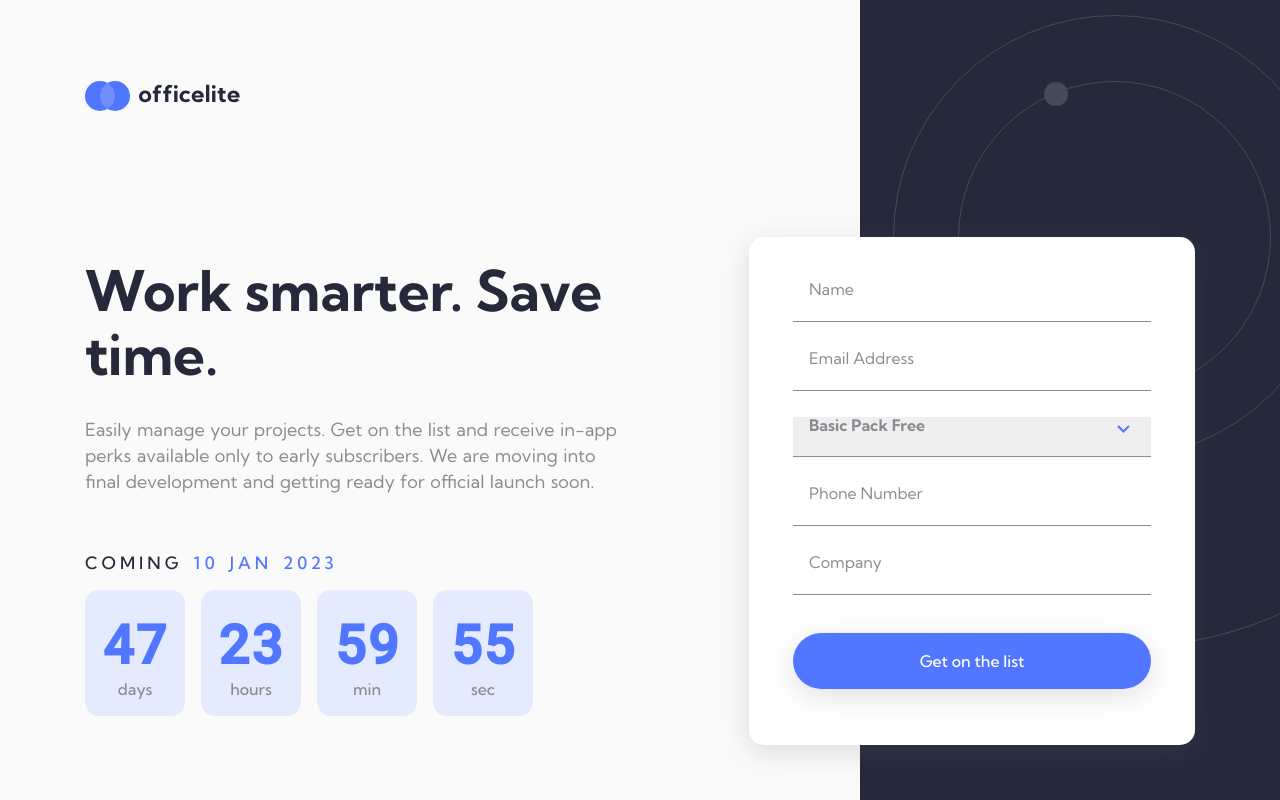
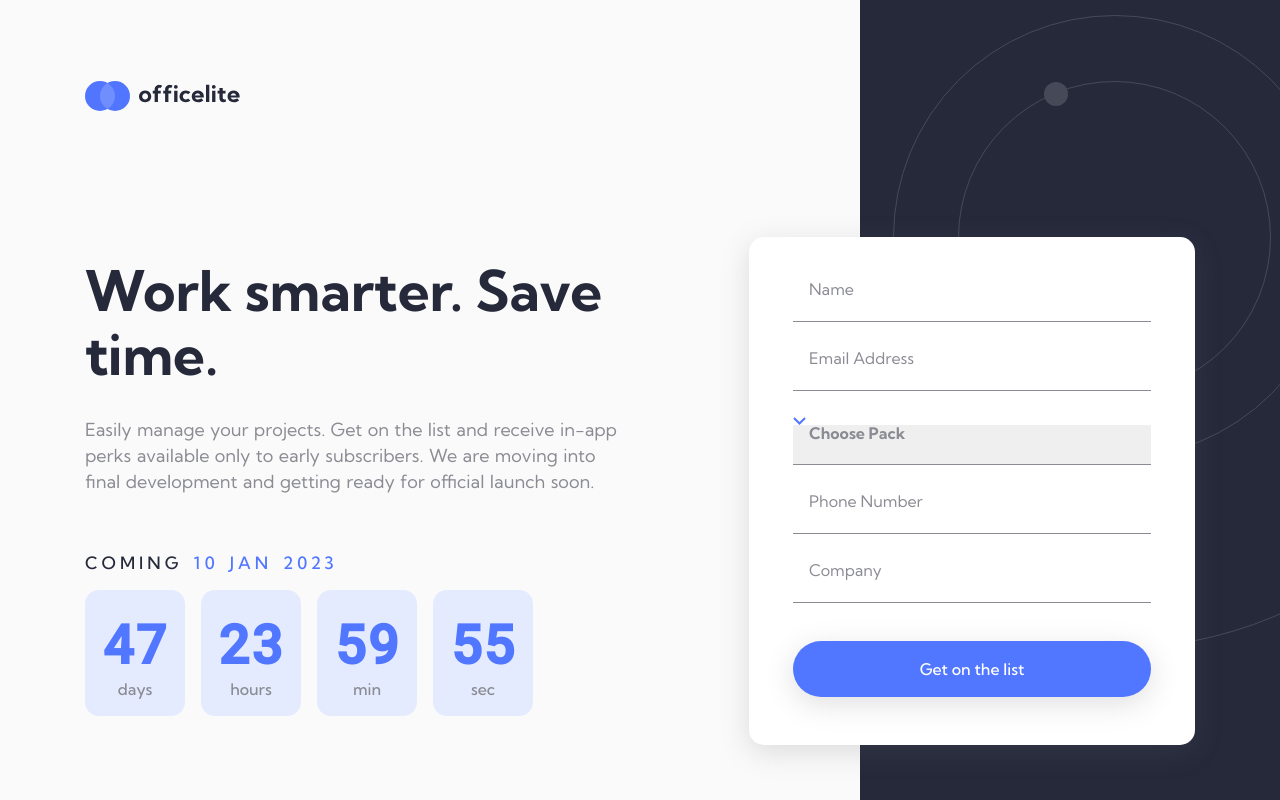
Before and after one commit to jarekTerejko/Officelite-coming-soon-site, a Next.js app: page /signup in a window 1280 px wide. Shown: the top 800 px of the page. Built offline with nearby package versions, Linux system fonts and the light colour scheme.

Commit message:
add validation to select form field

```diff
--- a/components/Form/Form.js
+++ b/components/Form/Form.js
@@ -21,11 +21,18 @@ const Form = () => {
   const phoneRegExp =
     /^((\\+[1-9]{1,4}[ \\-]*)|(\\([0-9]{2,3}\\)[ \\-]*)|([0-9]{2,4})[ \\-]*)*?[0-9]{3,4}?[ \\-]*[0-9]{3,4}?$/;
 
+  const selectOptions = [
+    { optionName: "Choose Pack", optionValue: "" },
+    { optionName: "Basic Pack Free", optionValue: "Basic Pack Free" },
+    { optionName: "Pro Pack $9.99", optionValue: "Pro Pack $9.99" },
+    { optionName: "Ultimate Pack $19.99", optionValue: "Ultimate Pack $19.99" },
+  ];
+
   const formik = useFormik({
     initialValues: {
       name: "",
       email: "",
-      pack: "Basic Pack Free",
+      pack: "",
       phoneNumber: "",
       company: "",
     },
@@ -36,6 +43,7 @@ const Form = () => {
       email: Yup.string()
         .email("Invalid email address")
         .required("Email is required"),
+      pack: Yup.string().required("Pack is required"),
       phoneNumber: Yup.string()
         .matches(phoneRegExp, "Phone number is not valid")
         .required("Phone Number is required"),
@@ -43,7 +51,7 @@ const Form = () => {
     }),
     onSubmit: (values) => {
       console.log(values);
-      router.push({ pathname: "/success", query: values});
+      router.push({ pathname: "/success", query: values });
     },
   });
 
@@ -89,17 +97,22 @@ const Form = () => {
       </ContactFormRow>
       <ContactFormRow>
         <ContactFormLabel htmlFor="pack"></ContactFormLabel>
+        <img src={IconArrowDown.src} className="icon-arrow-down" alt="" />
         <ContactFormSelect
-          iconArrowDown={IconArrowDown}
-          style={{ backgroundImage: `url(${IconArrowDown.src})` }}
           name="pack"
           value={formik.values.pack}
           onChange={formik.handleChange}
+          onBlur={formik.handleBlur}
         >
-          <option>Basic Pack Free</option>
-          <option>Pro Pack $9.99</option>
-          <option>Ultimate Pack $19.99</option>
+          {selectOptions.map((option) => {
+            return (
+              <option value={option.optionValue}>{option.optionName}</option>
+            );
+          })}
         </ContactFormSelect>
+        {formik.touched.pack && formik.errors.pack ? (
+          <ContactFormErrorMsg>{formik.errors.pack}</ContactFormErrorMsg>
+        ) : null}
       </ContactFormRow>
       <ContactFormRow>
         <ContactFormLabel htmlFor="firstName">Phone Number</ContactFormLabel>
```
